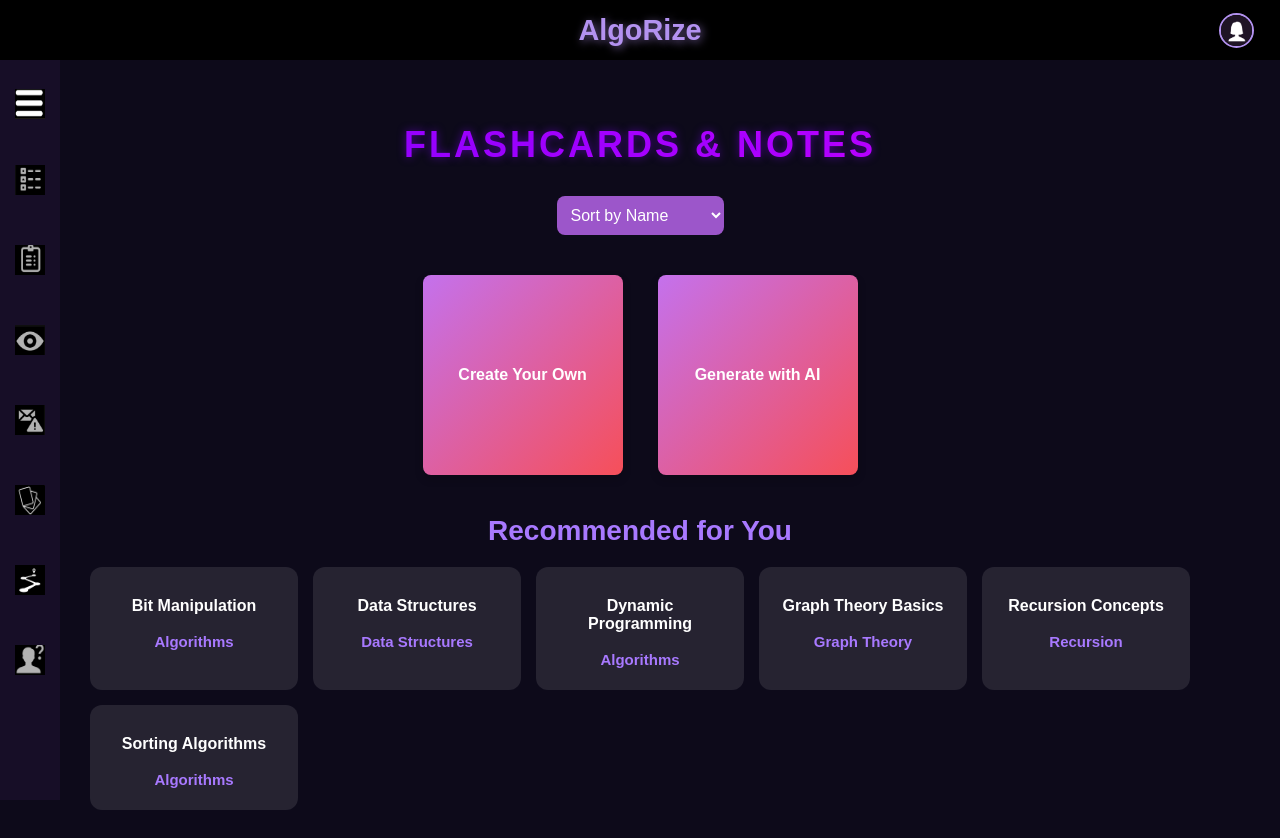
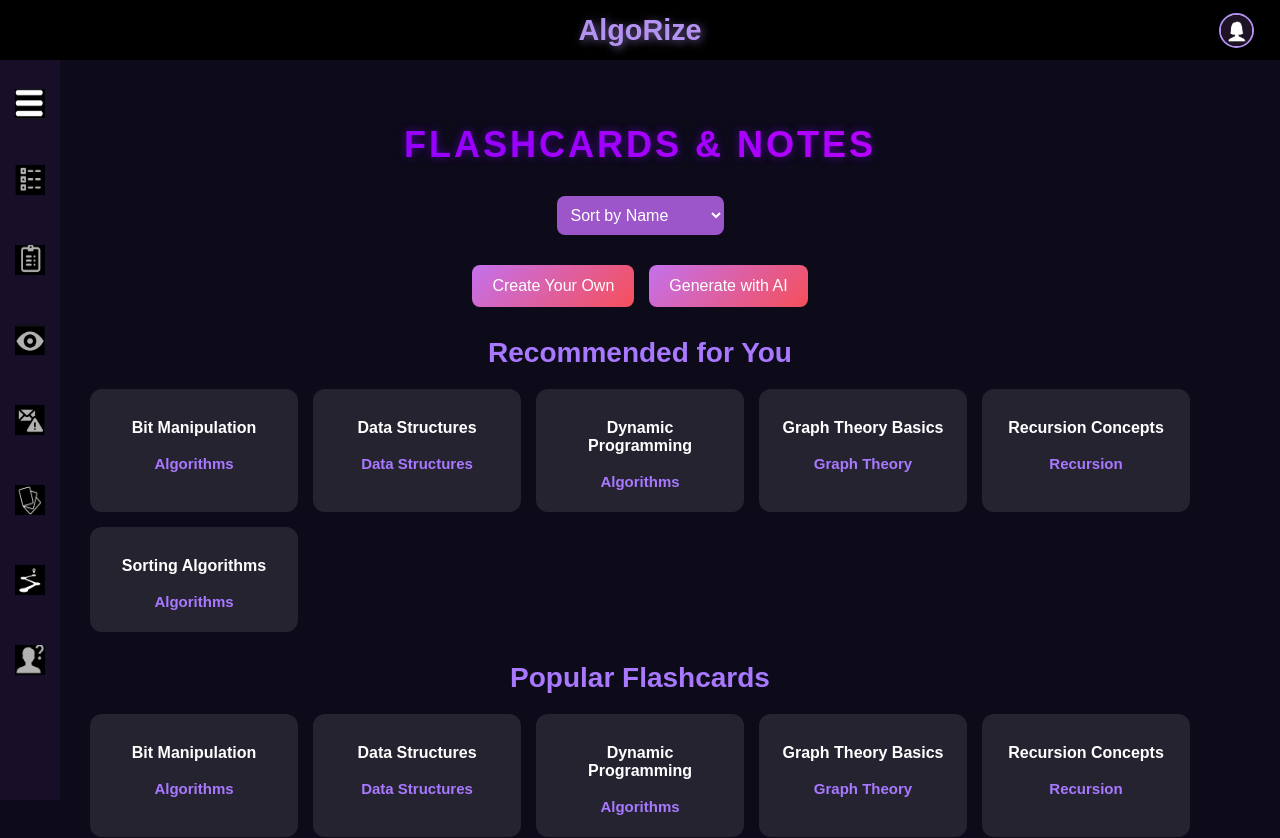
Before and after one commit to keerti144/DSA-Viz, a React (Vite) app in the folder frontend/: page /flashcards in a window 1280 px wide. Shown: the top 838 px of the page. Built offline with nearby package versions, Linux system fonts and the light colour scheme.

Commit message:
changed the weird buttons

```diff
--- a/frontend/src/flashcardsandnotes/flashcardsandnotes.css
+++ b/frontend/src/flashcardsandnotes/flashcardsandnotes.css
@@ -50,7 +50,7 @@
     margin-bottom: 30px;
   }
 
-  .btn {
+  .btns {
     background: linear-gradient(135deg, #7c3a9b, #9d64c0);
     color: white;
     border: none;
@@ -70,7 +70,7 @@
     transition: all 0.3s ease;
   }
 
-  .btn:hover {
+  .btns:hover {
     transform: scale(1.05);
     background-color: #7324bd;
   }
--- a/frontend/src/startpage/startpage.css
+++ b/frontend/src/startpage/startpage.css
@@ -97,38 +97,51 @@
 /* Buttons */
 .buttons {
   margin: 20px 0;
+  display: flex;
+  justify-content: center;
+  gap: 15px;
 }
 
-.btn, .get-started {
-  background: linear-gradient(135deg, #c471ed, #f64f59);
+/* Log In Button */
+.btn-login {
+  background: linear-gradient(135deg, #f64f59, #c471ed); /* Pink Gradient */
   color: white;
   border: none;
-  padding: 12px 25px;
-  margin: 10px;
-  border-radius: 30px;
-  font-size: 18px;
+  padding: 8px 20px;
+  border-radius: 25px; /* Rounded corners */
+  font-size: 16px; /* Font size */
   font-weight: bold;
   cursor: pointer;
   transition: transform 0.3s ease, box-shadow 0.3s ease;
 }
 
-.btn:hover, .get-started:hover {
+.btn-login:hover {
+  transform: scale(1.05);
+  box-shadow: 0 4px 20px rgba(196, 113, 237, 0.4);
+}
+
+/* Sign Up Button */
+.btn-signup {
+  background: linear-gradient(135deg, #00f2fe, #4facfe); /* Blue Gradient */
+  color: white;
+  border: none;
+  padding: 8px 20px;
+  border-radius: 25px; /* Rounded corners */
+  font-size: 16px; /* Font size */
+  font-weight: bold;
+  cursor: pointer;
+  transition: transform 0.3s ease, box-shadow 0.3s ease;
+}
+
+.btn-signup:hover {
   transform: scale(1.05);
   box-shadow: 0 4px 20px rgba(196, 113, 237, 0.4);
 }
 
 /* Get Started Button */
 .get-started {
-  font-size: 22px;
-  padding: 15px 35px;
   background: linear-gradient(135deg, #4facfe, #00f2fe);
+  padding: 12px 30px;
+  font-size: 16px;
+  border-radius: 25px;
 }
-
-/* Description */
-.description {
-  font-size: 16px;
-  color: #ccc;
-  margin-top: 15px;
-  max-width: 500px;
-  line-height: 1.6;
-}
```
Also changed, not shown: frontend/src/assets/flashcardandnotes.png (deleted).
